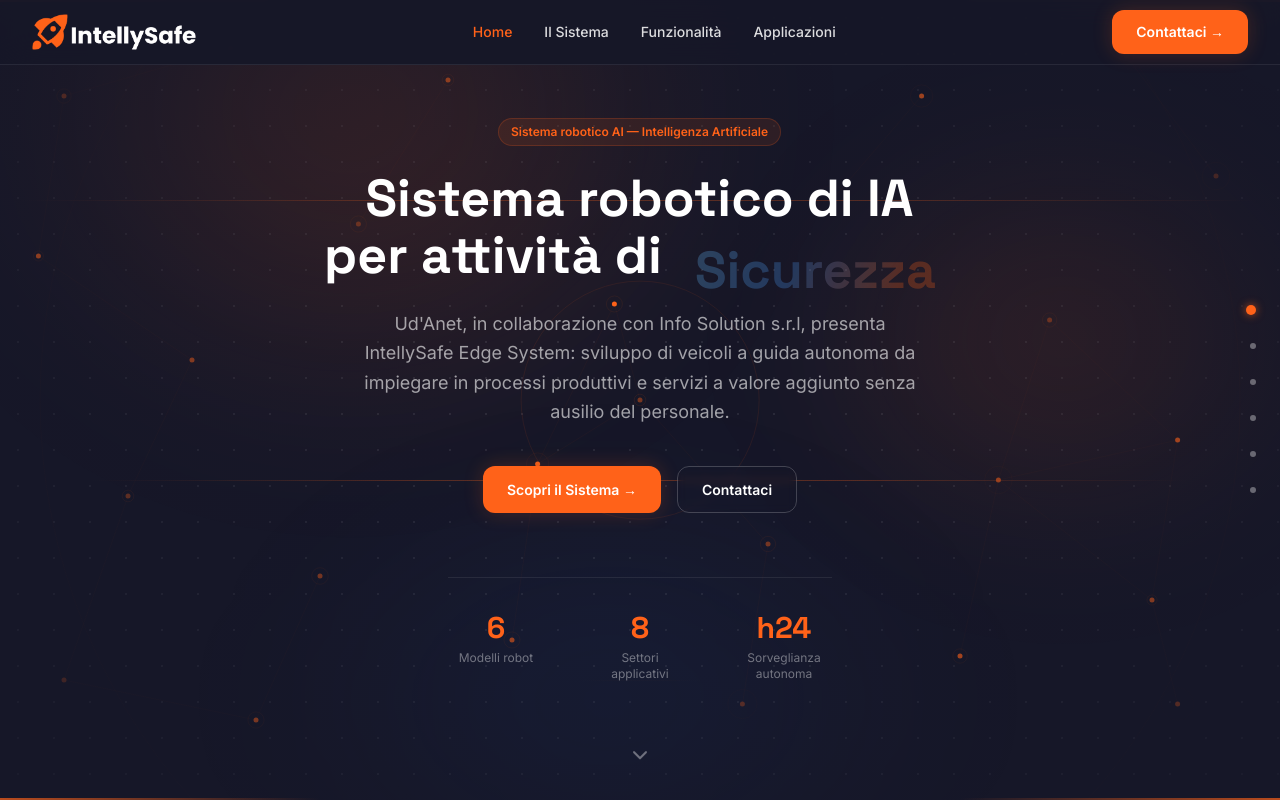
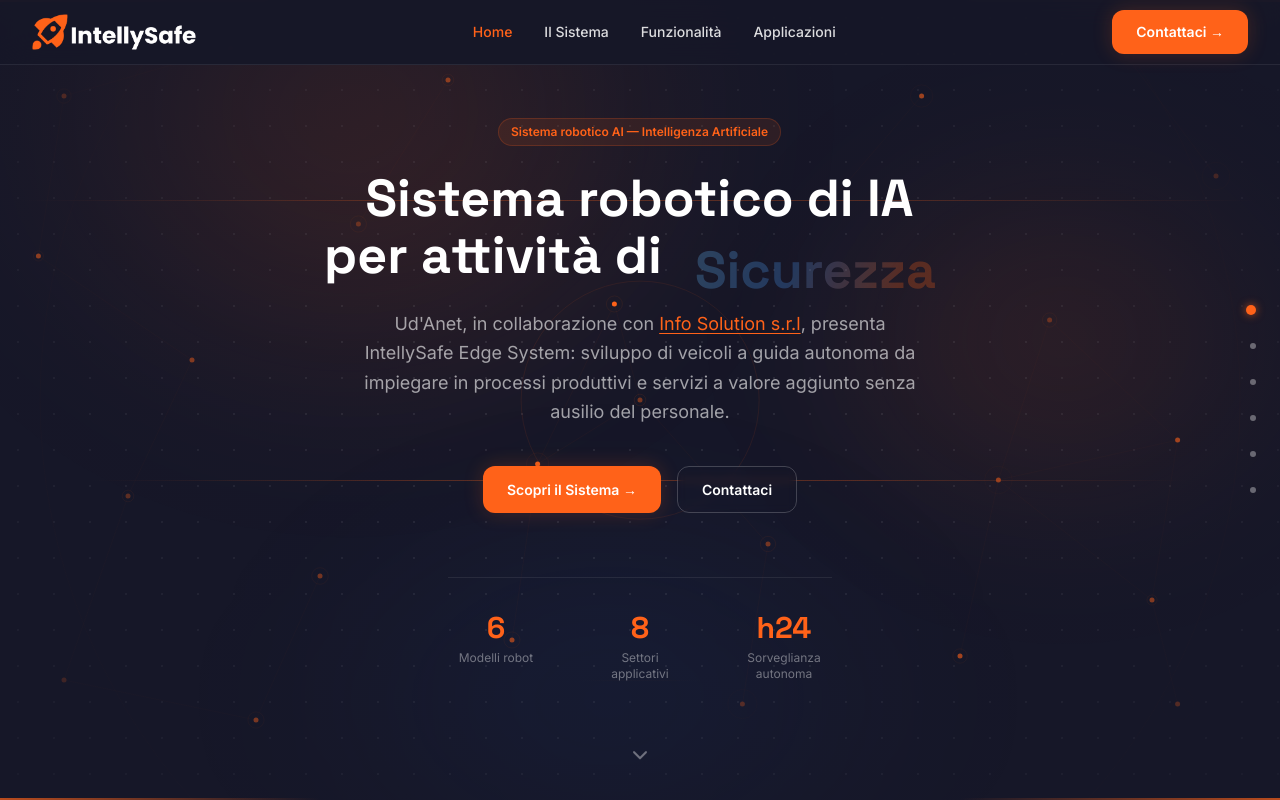
Before and after one commit to Magerio96/intellysafe, a Next.js app: page / in a window 1280 px wide. Built offline with nearby package versions, Linux system fonts and the light colour scheme.

Commit message:
feat: make Info Solution link clickable in hero section

```diff
--- a/components/sections/home/Hero.tsx
+++ b/components/sections/home/Hero.tsx
@@ -83,8 +83,16 @@
             className="text-base md:text-lg leading-relaxed mb-10 max-w-xl"
             style={{ color: 'rgba(255,255,255,0.6)', willChange: 'transform' }}
           >
-            Ud&apos;Anet, in collaborazione con Info Solution s.r.l, presenta IntellySafe
-            Edge System: sviluppo di veicoli a guida autonoma da impiegare in processi
+            Ud&apos;Anet, in collaborazione con{' '}
+            <a
+              href="https://infosolution.it/it/robot-autonomi-soluzioni/"
+              target="_blank"
+              rel="noopener noreferrer"
+              style={{ color: '#FF6219', textDecoration: 'underline', textUnderlineOffset: '3px' }}
+            >
+              Info Solution s.r.l
+            </a>
+            , presenta IntellySafe Edge System: sviluppo di veicoli a guida autonoma da impiegare in processi
             produttivi e servizi a valore aggiunto senza ausilio del personale.
           </motion.p>
 
```
